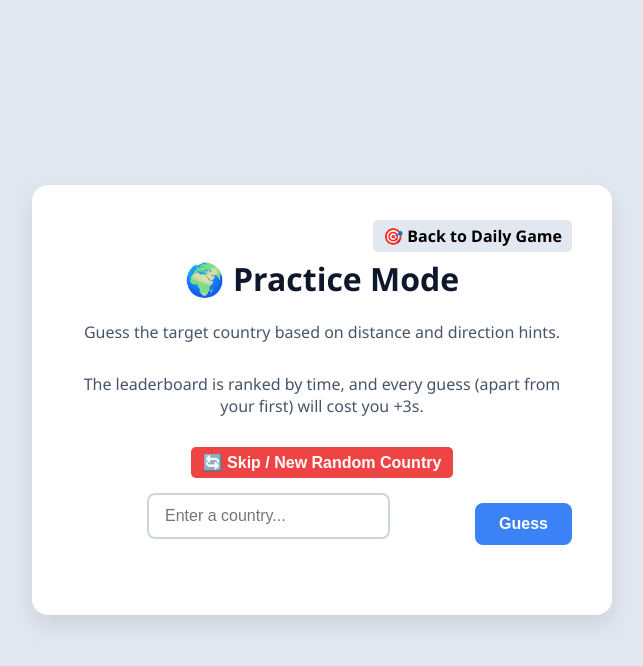
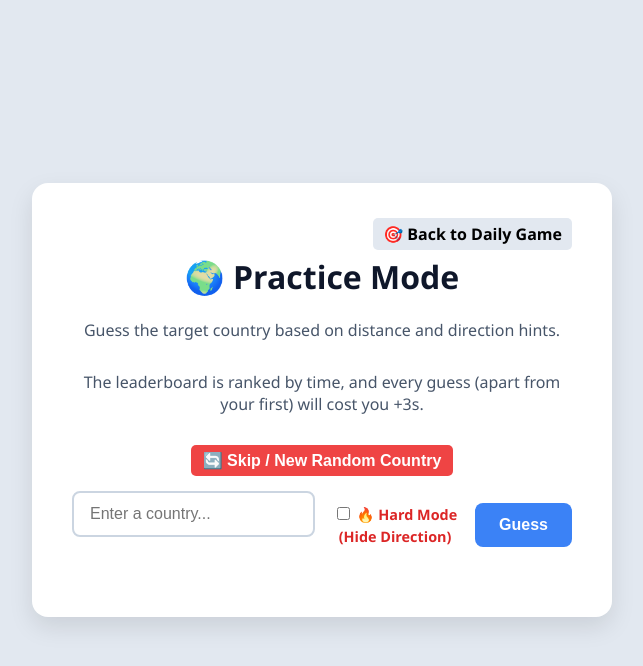
Before and after one commit to benconway03/conways-geo-puzzle, a Flask app: page /practice in a window 1280 px wide. Shown: the top 666 px of the page, without its empty margins (318-961 px from the left). Run offline with Flask 3, Linux system fonts and the light colour scheme.

Commit message:
Adding a "hardmode"

```diff
--- a/app.py
+++ b/app.py
@@ -258,6 +258,7 @@ def process_practice_guess():
         session['p_start_time'] = time.time()
 
     user_guess = request.form.get("guess").strip().title()
+    is_hardmode = request.form.get("hardmode") == "true"
     target = session.get('p_target')
 
     aliases = {"Russia": "Russian Federation", "Usa": "United States", "Uk": "United Kingdom"}
@@ -305,9 +306,16 @@ def process_practice_guess():
         session.modified = True
 
         dist, bearing = game_engine.country_dist(target, final_guess)
+
+        # --- NEW: Check the flag to decide which message to send! ---
+        if is_hardmode:
+            hint_msg = f"❌ {final_guess} is {dist} away."
+        else:
+            hint_msg = f"❌ {final_guess} is {dist} away. Head {bearing}"
+
         return jsonify({
             "status": "continue",
-            "message": f"❌ {final_guess} is {dist} away. Head {bearing}"
+            "message": hint_msg
         })
 
 @app.route("/dev-reset")
--- a/countries.csv
+++ b/countries.csv
@@ -10,7 +10,6 @@ longitude,latitude,COUNTRY
 -64.53238504,-35.69727052,Argentina
 13.79777836,47.63185827,Austria
 134.0227717,-25.69733767,Australia
--69.97564014,12.51562572,Aruba
 48.63459267,40.39205099,Azerbaijan
 17.83467241,44.14415356,Bosnia and Herzegovina
 -59.55738395,13.18321937,Barbados
--- a/templates/index.html
+++ b/templates/index.html
@@ -39,7 +39,15 @@
                 <div id="suggestionsBox" style="position: absolute; top: 100%; left: 0; right: 0; background: white; border: 1px solid #ccc; border-radius: 0 0 5px 5px; max-height: 200px; overflow-y: auto; display: none; z-index: 1000; text-align: left; box-shadow: 0 4px 6px rgba(0,0,0,0.1);"></div>
             </div>
 
-            <button type="submit" style="margin-top: 10px;">Guess</button>
+            {% if is_practice %}
+            <div style="margin-top: 12px;">
+                <label style="cursor: pointer; font-size: 0.9em; font-weight: bold; color: #dc2626;">
+                    <input type="checkbox" id="hardmodeToggle" style="cursor: pointer;"> 🔥 Hard Mode (Hide Direction)
+                </label>
+            </div>
+            {% endif %}
+
+            <button type="submit" style="margin-top: 12px;">Guess</button>
         </form>
 
         <div id="results">
@@ -132,7 +140,12 @@
             currentGuesses++;
 
             let formData = new FormData(this);
-            // Decide which URL to fetch based on the mode!
+
+            let hardToggle = document.getElementById("hardmodeToggle");
+            if (hardToggle && hardToggle.checked) {
+                formData.append("hardmode", "true");
+            }
+
             let endpoint = this.dataset.mode === 'practice' ? "/guess_practice" : "/guess";
             let response = await fetch(endpoint, { method: "POST", body: formData });
             let data = await response.json();
```
